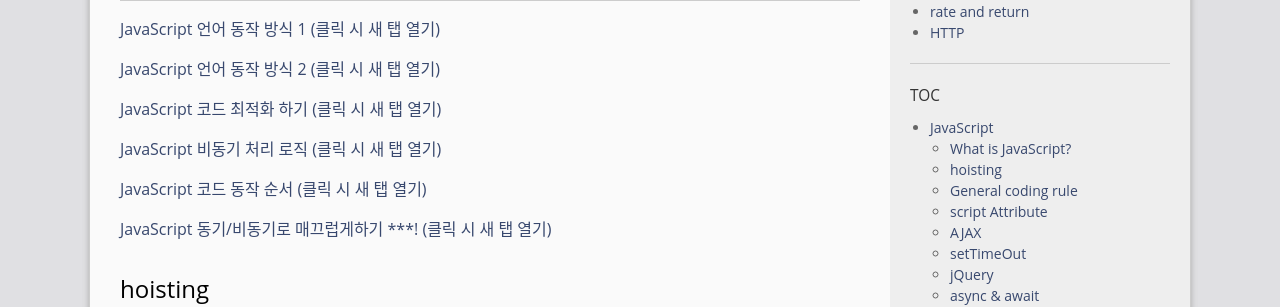
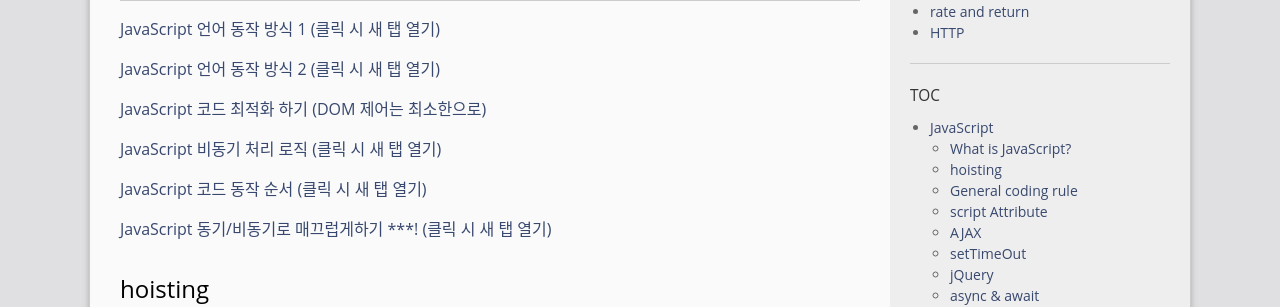
Before and after one commit to gloomydumber/copy, a Jekyll site: the page built from _posts/2020-08-20-generalJs.md, in a window 1280 px wide and 900 px high, scrolled down 327 px. Shown: the part 162-469 px from the top of the window. Built offline with Jekyll 4.4.1, drawn with Linux system fonts in a browser that asks for light colours; comment, search, counter and statistics services are not loaded.

Commit message:
PostModded

```diff
--- a/_posts/2020-08-20-generalJs.md
+++ b/_posts/2020-08-20-generalJs.md
@@ -20,7 +20,7 @@ https://ko.javascript.info/?utm_source=Nomad+Academy&utm_campaign=8026b5711e-EMA
 
 [JavaScript 언어 동작 방식 2 (클릭 시 새 탭 열기)](https://engineering.huiseoul.com/%EC%9E%90%EB%B0%94%EC%8A%A4%ED%81%AC%EB%A6%BD%ED%8A%B8%EB%8A%94-%EC%96%B4%EB%96%BB%EA%B2%8C-%EC%9E%91%EB%8F%99%ED%95%98%EB%8A%94%EA%B0%80-%EC%9D%B4%EB%B2%A4%ED%8A%B8-%EB%A3%A8%ED%94%84%EC%99%80-%EB%B9%84%EB%8F%99%EA%B8%B0-%ED%94%84%EB%A1%9C%EA%B7%B8%EB%9E%98%EB%B0%8D%EC%9D%98-%EB%B6%80%EC%83%81-async-await%EC%9D%84-%EC%9D%B4%EC%9A%A9%ED%95%9C-%EC%BD%94%EB%94%A9-%ED%8C%81-%EB%8B%A4%EC%84%AF-%EA%B0%80%EC%A7%80-df65ffb4e7e){: target="\_blank"}
 
-[JavaScript 코드 최적화 하기 (클릭 시 새 탭 열기)](https://mollangk.tistory.com/14){: target="\_blank"}
+[JavaScript 코드 최적화 하기 (DOM 제어는 최소한으로)](https://mollangk.tistory.com/14){: target="\_blank"}
 
 [JavaScript 비동기 처리 로직 (클릭 시 새 탭 열기)](https://medium.com/@nsh235482/%EC%9E%90%EB%B0%94%EC%8A%A4%ED%81%AC%EB%A6%BD%ED%8A%B8%EC%97%90%EC%84%9C%EC%9D%98-%EB%B9%84%EB%8F%99%EA%B8%B0-%EC%B2%98%EB%A6%AC-%EB%A1%9C%EC%A7%81-93a09e96dc36){: target="\_blank"}
 
```
